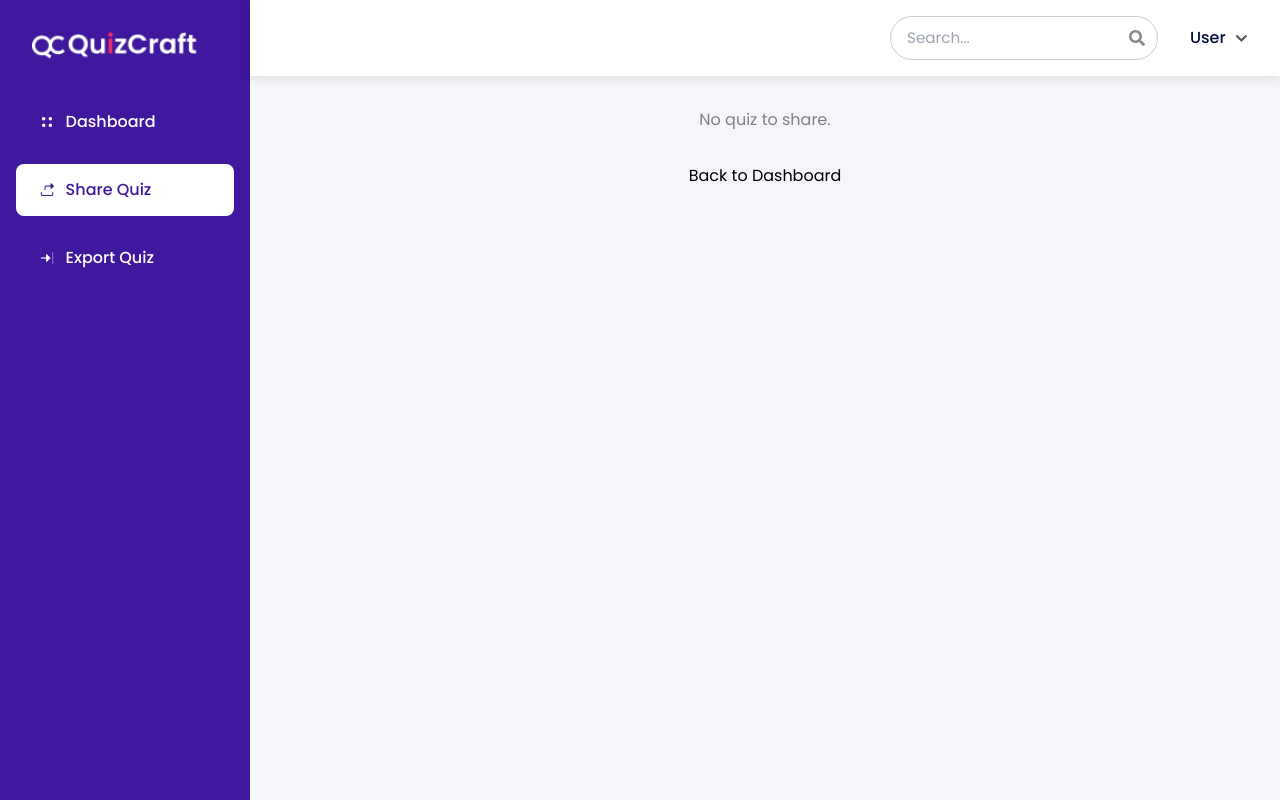
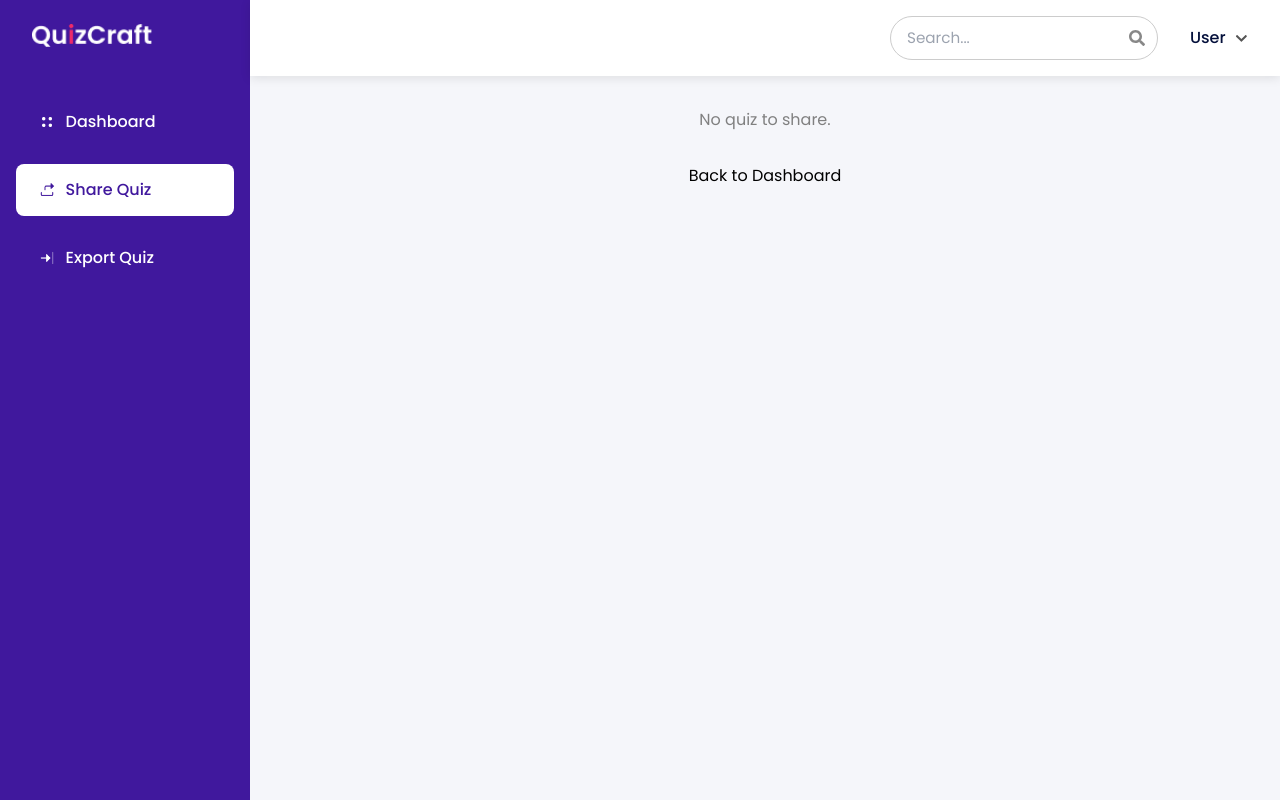
Before and after one commit to maryjainrj/quizcraft, a React (Vite) app in the folder frontend/: page /dashboard/sharequiz in a window 1280 px wide. Built offline with nearby package versions, Linux system fonts and the light colour scheme; no server answers.

Commit message:
icon change

```diff
--- a/frontend/src/components/Dashboard.css
+++ b/frontend/src/components/Dashboard.css
@@ -349,7 +349,10 @@
 .empty-state__img { width: 220px; max-width: 60%; height: auto;  margin: 0 auto; margin-bottom: 0.75rem;}
 .empty-state__title { color: #04103B; margin-bottom: 0.25rem; }
 .empty-state__desc { color: #808080; margin-bottom: 1rem; }
-
+.sidebar-logo {
+  width: 120px;          /* ← change this value to the size you want */
+  height: auto;          /* keeps the aspect ratio */
+}
 /* Buttons */
 .primary-btn {
   background: #40189D; color: white; border: 1px solid black; border-radius: 15px;
--- a/frontend/src/components/DashboardLayout.jsx
+++ b/frontend/src/components/DashboardLayout.jsx
@@ -3,7 +3,7 @@ import React, { useEffect, useState } from "react";
 import { Outlet, Link, useLocation, useNavigate } from "react-router-dom";
 import "./Dashboard.css";
 import "./Auth.css";
-import quizcraftwhite from "../assets/quizcraftwhite.png";
+import quizcraftwhite from "../assets/logo_quizcraftwhite.png";
 import dashboardImgPurple from "../assets/dashboardImgPurple.png";
 import dashboardImgWhite from "../assets/dashboardImgWhite.png";
 import exportQuizPurple from "../assets/exportQuizPurple.png";
@@ -52,7 +52,7 @@ const DashboardLayout = () => {
     <div className="dashboard-page">
       <aside className="dashboard-sidebar">
         <div className="auth-logo">
-          <img src={quizcraftwhite} alt="QuizzCraft logo" />
+          <img src={quizcraftwhite} style={{ width: '120px', height: 'auto' }} alt="QuizzCraft logo" />
         </div>
         <nav className="sidebar-nav">
           <Link
--- a/frontend/src/components/ExportQuizPage.jsx
+++ b/frontend/src/components/ExportQuizPage.jsx
@@ -3,7 +3,7 @@ import React, { useState } from "react";
 import { useLocation, useNavigate } from "react-router-dom";
 import jsPDF from "jspdf";
 import { FiX, FiDownload } from "react-icons/fi";
-import quizcraftwhite from "../assets/quizcraftwhite.png";
+import quizcraftwhite from "../assets/logo_quizcraft.png";
 
 const ExportQuizPage = () => {
   const { state } = useLocation();
--- a/frontend/src/components/ForgotPassword.jsx
+++ b/frontend/src/components/ForgotPassword.jsx
@@ -4,7 +4,7 @@ console.log("Loaded: src/components/ForgotPassword.jsx");
 import React, { useState } from "react";
 import { useNavigate } from "react-router-dom";
 import "./Auth.css";
-import quizcraft from "../assets/quizcraft.png";
+import quizcraft from "../assets/logo_quizcraft.png";
 import sallyImage from "../assets/sally.png";
 
 const API_BASE = import.meta.env.VITE_API_BASE || "http://localhost:5000";
--- a/frontend/src/components/Login.jsx
+++ b/frontend/src/components/Login.jsx
@@ -2,7 +2,7 @@
 import React, { useEffect, useRef, useState } from "react";
 import { Link, useNavigate } from "react-router-dom";
 import "./Auth.css";
-import quizcraft from "../assets/quizcraft.png";
+import quizcraft from "../assets/logo_quizcraft.png";
 import sallyImage from "../assets/sally.png";
 
 const API_BASE = import.meta.env.VITE_API_BASE || "http://localhost:5000";
--- a/frontend/src/components/ShareQuizPage.jsx
+++ b/frontend/src/components/ShareQuizPage.jsx
@@ -3,7 +3,7 @@ import React, { useState } from "react";
 import { useNavigate } from "react-router-dom";
 import jsPDF from "jspdf";
 import { FiX, FiCopy, FiCheck, FiShare2 } from "react-icons/fi";
-import quizcraftwhite from "../assets/quizcraftwhite.png";
+import quizcraftwhite from "../assets/logo_quizcraft.png";
 
 const ShareQuizPage = () => {
   const navigate = useNavigate();
--- a/frontend/src/components/Signup.jsx
+++ b/frontend/src/components/Signup.jsx
@@ -2,7 +2,7 @@
 import React, { useEffect, useRef, useState } from "react";
 import { Link, useNavigate } from "react-router-dom";
 import "./Auth.css";
-import quizcraft from "../assets/quizcraft.png";
+import quizcraft from "../assets/logo_quizcraft.png";
 import sallyImage from "../assets/sally.png";
 
 const API_BASE = import.meta.env.VITE_API_BASE || "http://localhost:5000";
```
Also changed, not shown: frontend/src/assets/logo_quizcraft.png (added), frontend/src/assets/logo_quizcraftwhite.png (added).
